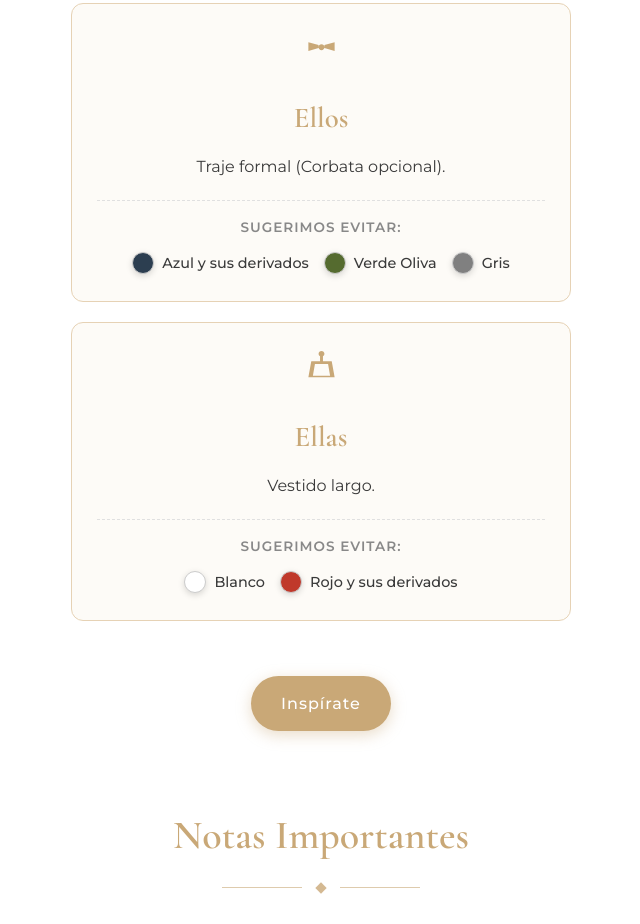
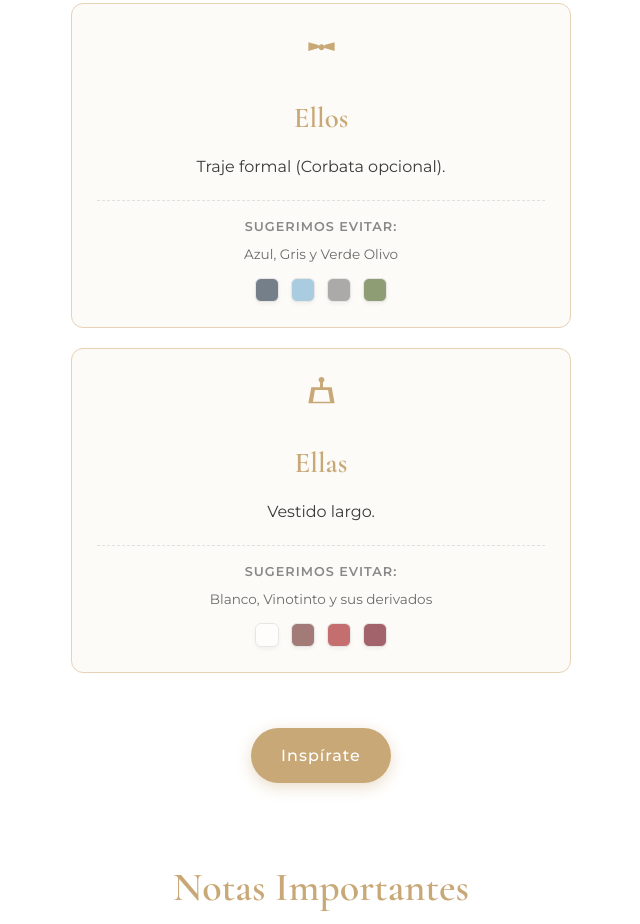
Before and after one commit to alejoherrera05-del/InvitacionbodaD-D, a plain HTML site: page index.html in a window 1280 px wide. Shown: the part 2430-3354 px from the top of the page, without its empty margins (319-959 px from the left). Drawn offline with nearby package versions, Linux system fonts and the light colour scheme.

Commit message:
Update index.html

```diff
--- a/index.html
+++ b/index.html
@@ -304,39 +304,35 @@
             border-top: 1px dashed #e0e0e0;
         }
         .avoid-text {
-            font-size: 0.85rem;
+            font-size: 0.8rem;
             color: #888;
             text-transform: uppercase;
             letter-spacing: 1px;
             font-weight: 600;
-            margin-bottom: 12px;
+            margin-bottom: 5px;
             display: block;
         }
-        .avoid-list {
+        .avoid-desc {
+            font-size: 0.85rem;
+            color: var(--text-gray);
+            margin-bottom: 12px;
+        }
+        .color-circles {
             display: flex;
+            justify-content: center;
             flex-wrap: wrap;
-            justify-content: center;
-            gap: 15px;
-            margin-top: 10px;
-        }
-        .avoid-item {
-            display: flex;
-            align-items: center;
-            gap: 8px;
-            font-size: 0.9rem;
-            color: var(--text-dark);
-            font-weight: 500;
+            gap: 12px;
         }
         .color-circle {
-            width: 22px;
-            height: 22px;
-            border-radius: 50%;
-            box-shadow: 0 2px 6px rgba(0,0,0,0.15);
-            border: 1px solid #cccccc;
-            opacity: 1;
-            transition: transform 0.3s;
+            width: 24px;
+            height: 24px;
+            border-radius: 6px;
+            box-shadow: 0 2px 4px rgba(0,0,0,0.08);
+            border: 1px solid #dcdcdc;
+            opacity: 0.65;
+            transition: opacity 0.3s;
         }
-        .color-circle:hover { transform: scale(1.1); }
+        .color-circle:hover { opacity: 1; }
 
         /* --- NOTAS IMPORTANTES --- */
         .notes-grid {
@@ -488,9 +484,9 @@
             display: none;
             position: fixed;
             top: 0; left: 0; width: 100%; height: 100%;
-            background: rgba(0,0,0,0.85); /* Fondo oscuro profundo */
+            background: rgba(0,0,0,0.85);
             z-index: 10000;
-            backdrop-filter: blur(10px); /* Desenfoque elegante */
+            backdrop-filter: blur(10px);
             align-items: center;
             justify-content: center;
             flex-direction: column;
@@ -504,10 +500,9 @@
         .lightbox-content {
             max-width: 90%;
             max-height: 85vh;
-            border-radius: 12px; /* Esquinas suavizadas en la imagen */
-            box-shadow: 0 20px 60px rgba(0,0,0,0.6); /* Sombra amplia y difuminada */
-            transform: scale(0.9); /* Inicia un poco más pequeña */
-            /* Curva bezier para un aterrizaje suave y orgánico */
+            border-radius: 12px;
+            box-shadow: 0 20px 60px rgba(0,0,0,0.6);
+            transform: scale(0.9);
             transition: transform 0.6s cubic-bezier(0.16, 1, 0.3, 1);
             object-fit: contain;
         }
@@ -584,9 +579,9 @@
             <h3 style="font-size: 2rem; margin-bottom: 15px; color: var(--text-dark);">Ceremonia y Recepción</h3>
             <p style="font-size: 1.1rem; margin-bottom: 5px;"><strong>Sábado, 15 de Agosto de 2026</strong></p>
             <p style="font-size: 1.1rem; margin-bottom: 15px;"><strong>3:00 PM</strong></p>
-            <p style="color: var(--text-gray);">Hacienda el Ensueño</p>
+            <p style="color: var(--text-gray);">La Hacienda el Ensueño</p>
             <p style="font-size: 0.9rem; color: #999; margin-bottom: 20px;">(Ruitoque Bajo) Bucaramanga</p>
-            <a href="https://share.google/AcaFXU6sr5hWdTcP3" target="_blank" class="btn">Ver Mapa / Cómo llegar</a>
+            <a href="https://www.google.com/maps/dir/?api=1&destination=Hacienda+El+Ensueño,+Ruitoque+Bajo,+Bucaramanga,+Colombia" target="_blank" class="btn">Ver Mapa / Cómo llegar</a>
         </div>
     </section>
 
@@ -604,19 +599,12 @@
                 <p>Traje formal (Corbata opcional).</p>
                 <div class="avoid-section">
                     <span class="avoid-text">Sugerimos evitar:</span>
-                    <div class="avoid-list">
-                        <div class="avoid-item">
-                            <div class="color-circle" style="background-color: #2c3e50;" title="Azul y derivados"></div>
-                            <span>Azul y sus derivados</span>
-                        </div>
-                        <div class="avoid-item">
-                            <div class="color-circle" style="background-color: #556B2F;" title="Verde Oliva"></div>
-                            <span>Verde Oliva</span>
-                        </div>
-                        <div class="avoid-item">
-                            <div class="color-circle" style="background-color: #808080;" title="Gris"></div>
-                            <span>Gris</span>
-                        </div>
+                    <p class="avoid-desc">Azul, Gris y Verde Olivo</p>
+                    <div class="color-circles">
+                        <div class="color-circle" style="background-color: #2c3e50;" title="Azul Marino"></div>
+                        <div class="color-circle" style="background-color: #7fb3d5;" title="Azul Claro"></div>
+                        <div class="color-circle" style="background-color: #808080;" title="Gris"></div>
+                        <div class="color-circle" style="background-color: #556B2F;" title="Verde Olivo"></div>
                     </div>
                 </div>
             </div>
@@ -627,15 +615,12 @@
                 <p>Vestido largo.</p>
                 <div class="avoid-section">
                     <span class="avoid-text">Sugerimos evitar:</span>
-                    <div class="avoid-list">
-                        <div class="avoid-item">
-                            <div class="color-circle" style="background-color: #ffffff;" title="Blanco"></div>
-                            <span>Blanco</span>
-                        </div>
-                        <div class="avoid-item">
-                            <div class="color-circle" style="background-color: #c0392b;" title="Rojo y derivados"></div>
-                            <span>Rojo y sus derivados</span>
-                        </div>
+                    <p class="avoid-desc">Blanco, Vinotinto y sus derivados</p>
+                    <div class="color-circles">
+                        <div class="color-circle" style="background-color: #ffffff;" title="Blanco"></div>
+                        <div class="color-circle" style="background-color: #733635;" title="Vinotinto"></div>
+                        <div class="color-circle" style="background-color: #a82329;" title="Derivado de Vinotinto"></div>
+                        <div class="color-circle" style="background-color: #741320;" title="Derivado de Vinotinto"></div>
                     </div>
                 </div>
             </div>
@@ -711,7 +696,7 @@
         <svg class="icon-premium" style="width: 50px; height: 50px; margin: 0 auto 15px; display:block;" viewBox="0 0 24 24"><path d="M20 4H4c-1.1 0-2 .9-2 2v12c0 1.1.9 2 2 2h16c1.1 0 2-.9 2-2V6c0-1.1-.9-2-2-2zm0 4l-8 5-8-5V6l8 5 8-5v2z"/></svg>
 
         <p class="rsvp-note">
-            Por favor, confirma tu asistencia antes del<br><strong>1 de Julio de 2026</strong>.
+            Por favor, confirma tu asistencia antes del<br><strong>1 de Junio de 2026</strong>.
         </p>
 
         <form id="rsvp-form" name="rsvp-form">
@@ -827,11 +812,10 @@
             }, 2500);
         });
 
-        // 4. LIGHTBOX INSPIRACIÓN (CON TRANSICIONES AJUSTADAS)
+        // 4. LIGHTBOX INSPIRACIÓN
         function openLightbox() {
             const lightbox = document.getElementById('lightbox-modal');
             lightbox.style.display = 'flex';
-            // Pequeño retraso para que el navegador registre el display:flex antes de animar
             setTimeout(() => {
                 lightbox.classList.add('show');
             }, 10);
@@ -839,8 +823,6 @@
         }
 
         function closeLightbox(e) {
-            // El return asegura que si se da clic *exactamente* sobre la imagen, no se cierre.
-            // Si se hace clic en el fondo oscuro o en la X, se ejecuta el cierre.
             if (e && e.target.id === 'lightbox-img') return;
 
             const lightbox = document.getElementById('lightbox-modal');
@@ -848,7 +830,7 @@
             setTimeout(() => {
                 lightbox.style.display = 'none';
                 document.body.classList.remove('no-scroll');
-            }, 400); // 400ms emparejado con la transición del CSS
+            }, 400);
         }
     </script>
 </body>
```
